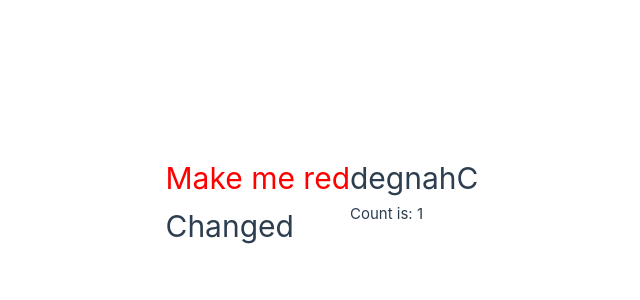
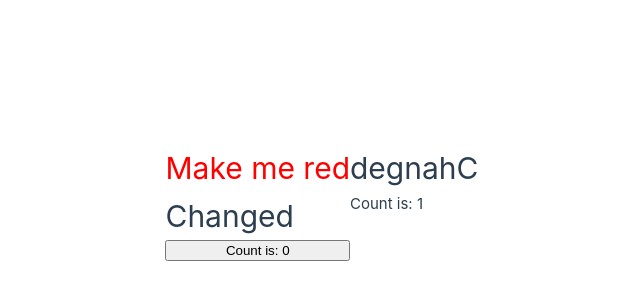
Before and after one commit to TimTheEnchanter/vue.js-practice-2, a Vue app in the folder vue-practice-2/: page / in a window 1280 px wide. Shown: the part 198-498 px from the top of the page, without its empty margins (290-930 px from the left). Built offline with nearby package versions, Linux system fonts and the light colour scheme.

Commit message:
event listener

```diff
--- a/vue-practice-2/src/App.vue
+++ b/vue-practice-2/src/App.vue
@@ -7,11 +7,18 @@ const counter = reactive({
 })
 const message = ref('Hello World!')
 const titleClass = ref('title')
+const count = ref(0)
 
 console.log(message.value) // "Hello World!"
 console.log(counter.count) // 0
 counter.count++
 message.value = 'Changed'
+
+
+function increment() {
+  // update component state
+  count.value++
+}
 </script>
 
 <template>
@@ -19,6 +26,8 @@ message.value = 'Changed'
   <h1>{{ message.split('').reverse().join('') }}</h1>
   <h1>{{ message }}</h1>
 	<p>Count is: {{ counter.count }}</p>
+
+  <button @click="increment">Count is: {{ count }}</button>
 </template>
 
 <style>
```
